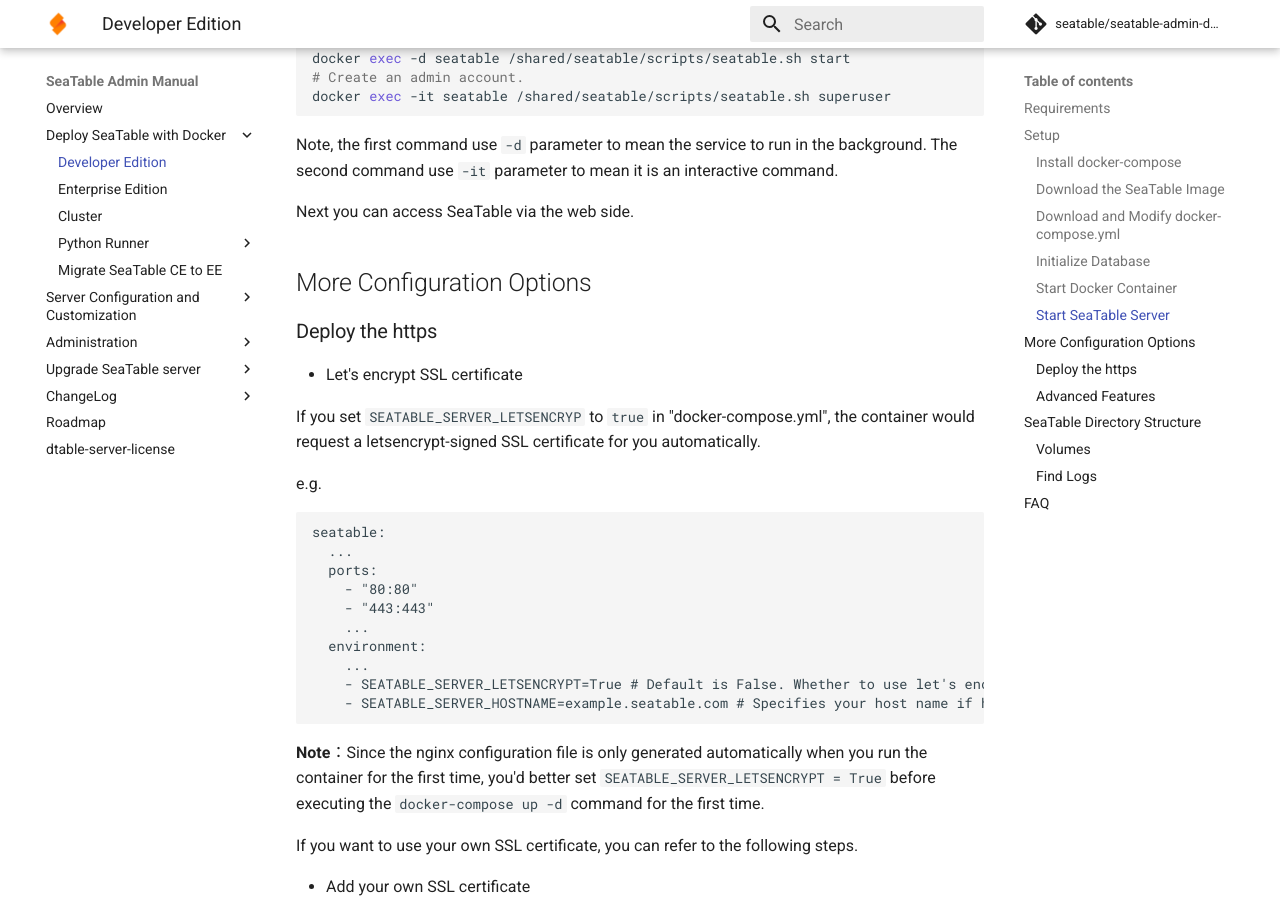
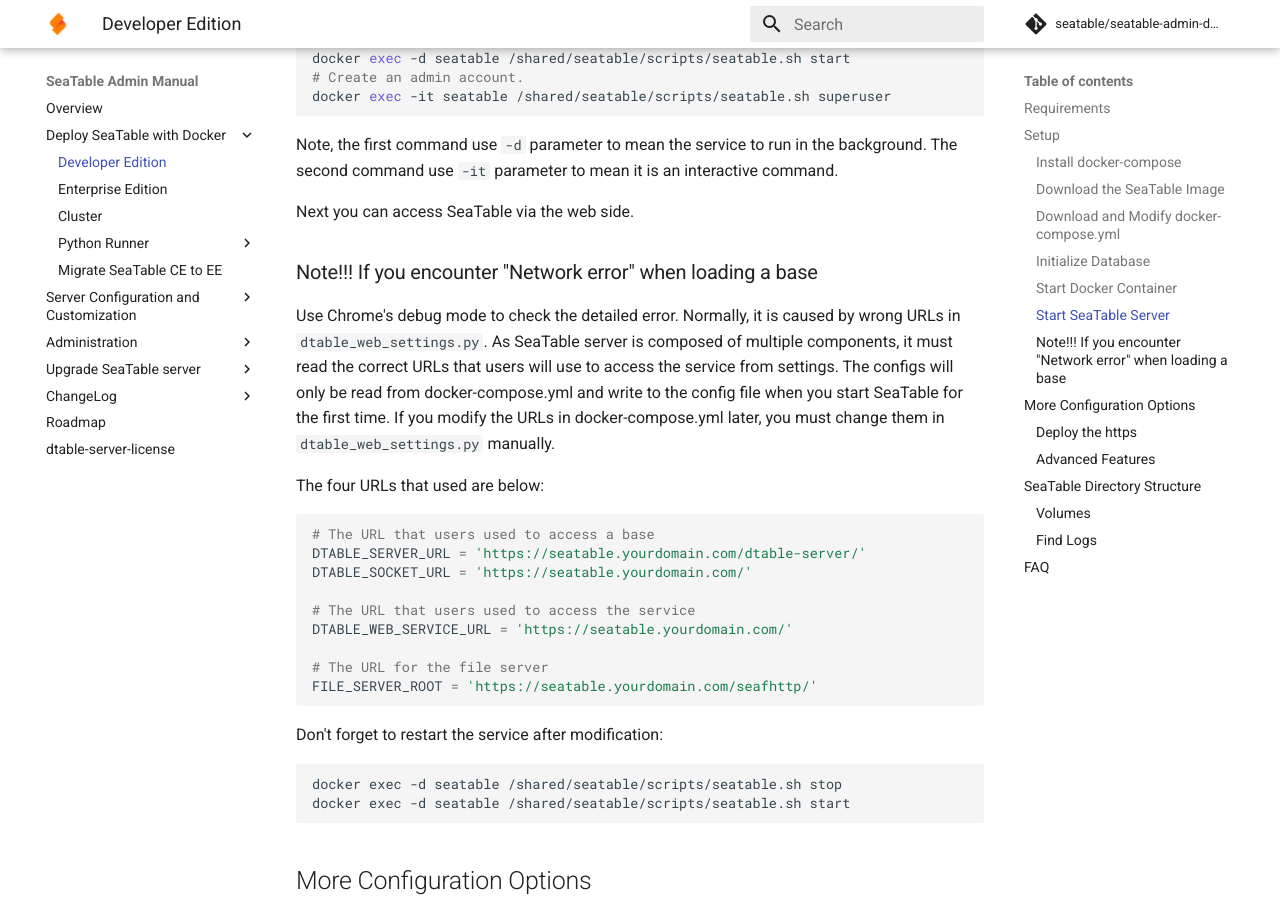
Before and after one commit to seatable/seatable-admin-docs, an MkDocs documentation site: the page built from manual/docker/Developer-Edition/Deploy SeaTable-DE with Docker.md, in a window 1280 px wide and 900 px high, scrolled down 1893 px. Built offline with MkDocs 1.6.1 and Material for MkDocs 9.7.7, drawn with Linux system fonts in a browser that asks for light colours; comment, search, counter and statistics services are not loaded.

Commit message:
Update Deploy SeaTable-DE with Docker.md

````diff
--- a/manual/docker/Developer-Edition/Deploy SeaTable-DE with Docker.md
+++ b/manual/docker/Developer-Edition/Deploy SeaTable-DE with Docker.md
@@ -89,6 +89,31 @@
 Note, the first command use `-d` parameter to mean the service to run in the background. The second command use `-it` parameter to mean it is an interactive command.
 
 Next you can access SeaTable via the web side.
+
+### Note!!! If you encounter "Network error" when loading a base
+
+Use Chrome's debug mode to check the detailed error. Normally, it is caused by wrong URLs in `dtable_web_settings.py`. As SeaTable server is composed of multiple components, it must read the correct URLs that users will use to access the service from settings. The configs will only be read from docker-compose.yml and write to the config file when you start SeaTable for the first time. If you modify the URLs in docker-compose.yml later, you must change them in `dtable_web_settings.py` manually.
+
+The four URLs that used are below:
+
+```python
+# The URL that users used to access a base
+DTABLE_SERVER_URL = 'https://seatable.yourdomain.com/dtable-server/'
+DTABLE_SOCKET_URL = 'https://seatable.yourdomain.com/'
+
+# The URL that users used to access the service
+DTABLE_WEB_SERVICE_URL = 'https://seatable.yourdomain.com/'
+
+# The URL for the file server
+FILE_SERVER_ROOT = 'https://seatable.yourdomain.com/seafhttp/'
+```
+
+Don't forget to restart the service after modification:
+
+```
+docker exec -d seatable /shared/seatable/scripts/seatable.sh stop
+docker exec -d seatable /shared/seatable/scripts/seatable.sh start
+```
 
 ## More Configuration Options
 
````
